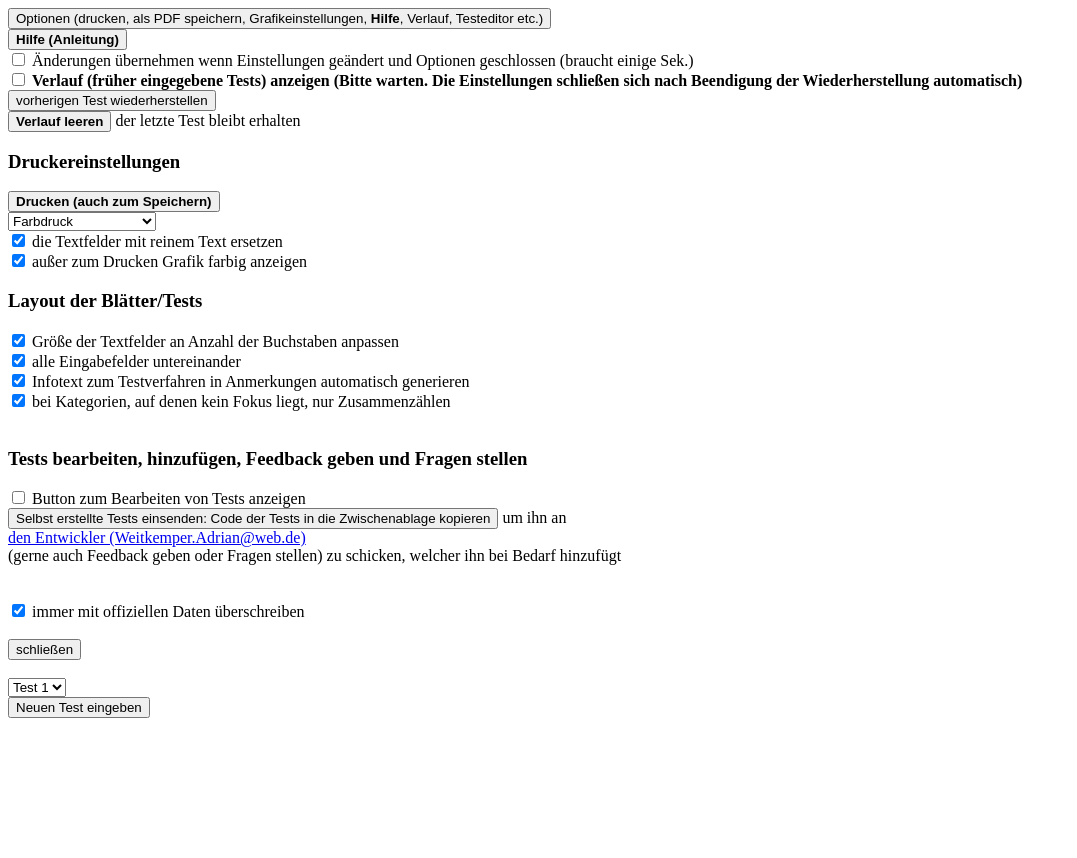
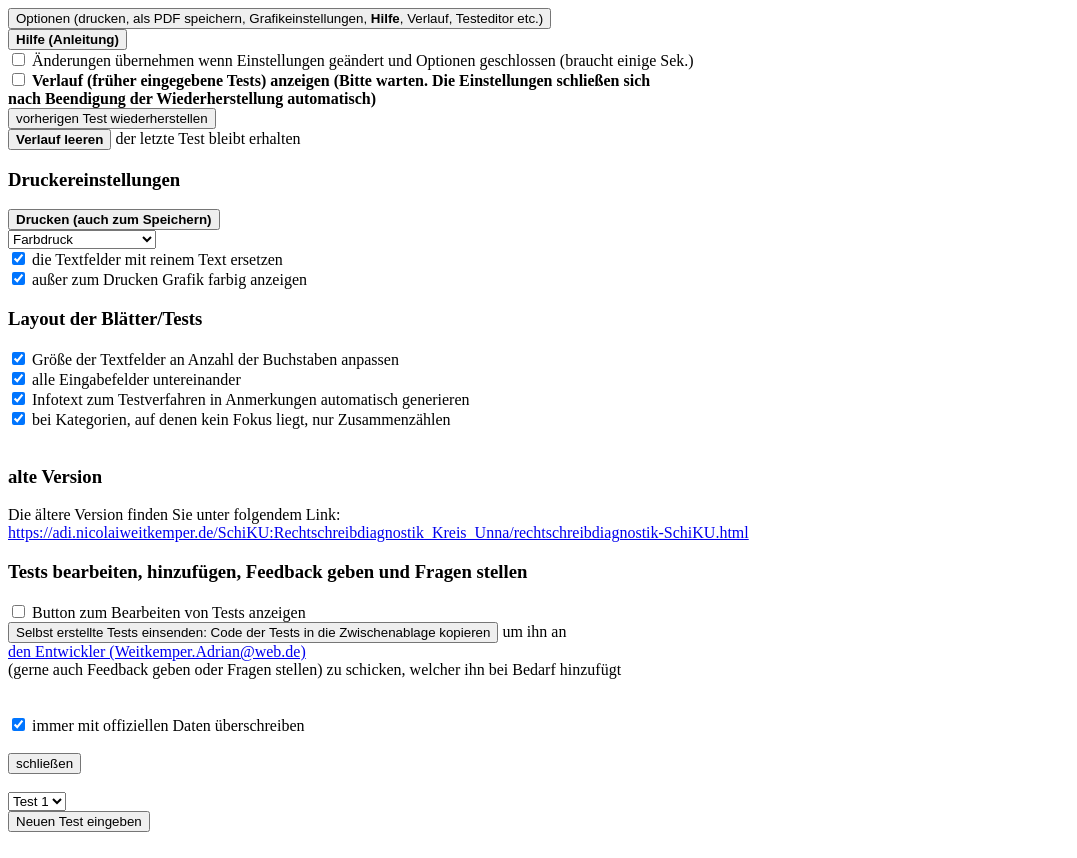
Before and after one commit to AdiWeit/schiKU, a website: page index.html in a window 1280 px wide. Both pictures are taken after a click on the button 279 px from the left and 18 px from the top of the page. Shown: the whole page, without its empty margins (0-1077 px from the left). Before the commit the page ends 800 px from the top, so only its background shows below. Drawn offline with nearby package versions, Linux system fonts and the light colour scheme; a script that the page names is missing.

Commit message:
:sparkles: Verweis auf alte Version

```diff
--- a/index.html
+++ b/index.html
@@ -16,7 +16,7 @@
   <!-- <br>
   <br> -->
   <br>
-  <input type="checkbox" id="showHistory" onchange="RefreshHistoryDisplay();"> <b>Verlauf (früher eingegebene Tests) anzeigen (Bitte warten. Die Einstellungen schließen sich nach Beendigung der Wiederherstellung automatisch)</b>
+  <input type="checkbox" id="showHistory" onchange="RefreshHistoryDisplay();"> <b>Verlauf (früher eingegebene Tests) anzeigen (Bitte warten. Die Einstellungen schließen sich <br> nach Beendigung der Wiederherstellung automatisch)</b>
   <br>
   <button onclick="restore_latest_test()">vorherigen Test wiederherstellen</button>
   <br>
@@ -46,6 +46,8 @@
   <input type="checkbox" id="countTogether" checked="true" onchange="settingChanged(id, {checked: checked}, true);"> bei Kategorien, auf denen kein Fokus liegt, nur Zusammenzählen
   <br>
   <br>
+  <h3>alte Version</h3>
+  Die ältere Version finden Sie unter folgendem Link: <a href="https://adi.nicolaiweitkemper.de/SchiKU:Rechtschreibdiagnostik_Kreis_Unna/rechtschreibdiagnostik-SchiKU.html"><br>https://adi.nicolaiweitkemper.de/SchiKU:Rechtschreibdiagnostik_Kreis_Unna/rechtschreibdiagnostik-SchiKU.html</a>
   <h3>Tests bearbeiten, hinzufügen, Feedback geben und Fragen stellen</h3>
   <input type="checkbox" id="showEdit" onchange="settingChanged(id, {checked: checked}, true);"> Button zum Bearbeiten von Tests anzeigen
   <br>
```
